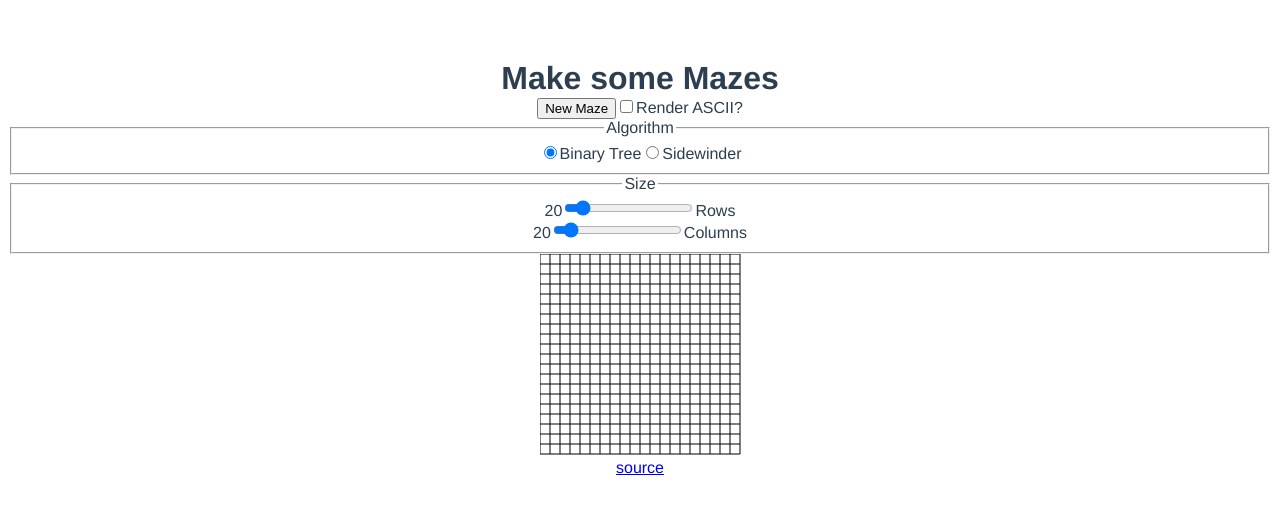
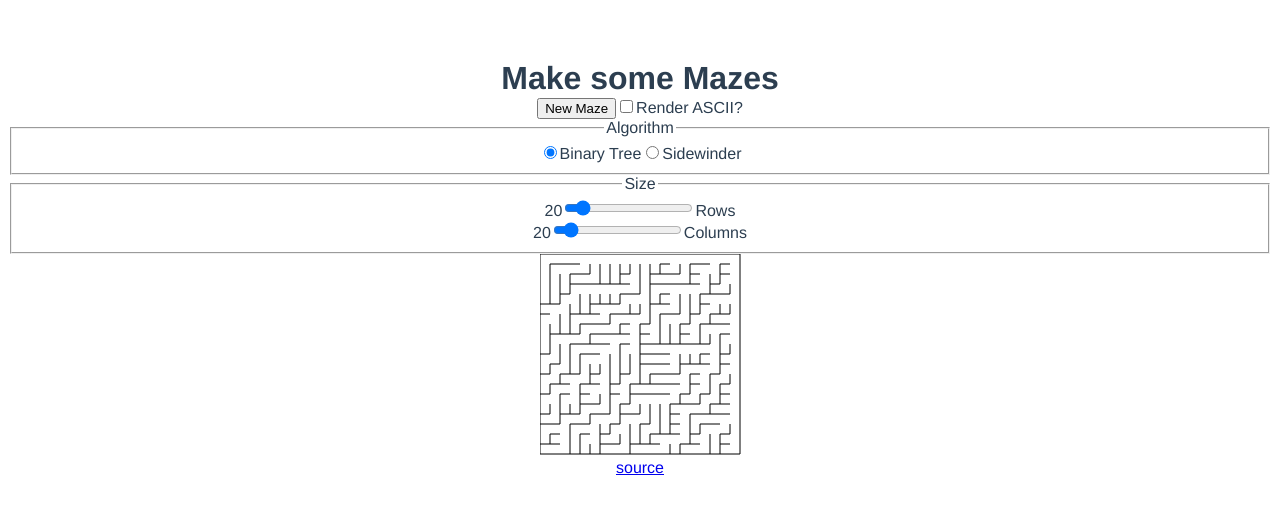
Before and after one commit to deciduously/mazes, a Vue app in the folder ts/: page / in a window 1280 px wide. Shown: the top 514 px of the page. Built offline with nearby package versions, Linux system fonts and the light colour scheme.

Commit message:
Remove unnecessary currentMaze

```diff
--- a/ts/src/components/Maze.vue
+++ b/ts/src/components/Maze.vue
@@ -26,7 +26,7 @@
           <label for="cellSize">Cell Size</label> -->
         </fieldset>
       </form>
-      <canvas v-draw-maze="currentMaze"></canvas>
+      <canvas v-draw-maze="maze"></canvas>
       <pre v-if="ascii">{{ mazeString }}</pre>
     <footer><a href="https://github.com/deciduously/mazes/tree/master/ts">source</a></footer>
   </div>
@@ -54,8 +54,7 @@ export default class Maze extends Vue {
       ascii: false,
       rows: 20,
       columns: 20,
-      cellSize: 10,
-      currentMaze: this.maze || new Grid(20, 20, 10) // required for initial draw
+      cellSize: 10
     };
   }
 
@@ -64,7 +63,6 @@ export default class Maze extends Vue {
     // this is causing that to flip out and add a zero on loss of focus after a change
     this.$data.cellSize += 1;
     this.$data.cellSize -= 1;
-    this.$data.currentMaze = this.maze;
   }
 
   // computed properties
@@ -87,7 +85,7 @@ export default class Maze extends Vue {
   }
 
   get mazeString(): string {
-    return this.$data.currentMaze.toString();
+    return this.maze.toString();
   }
 }
 </script>
```
